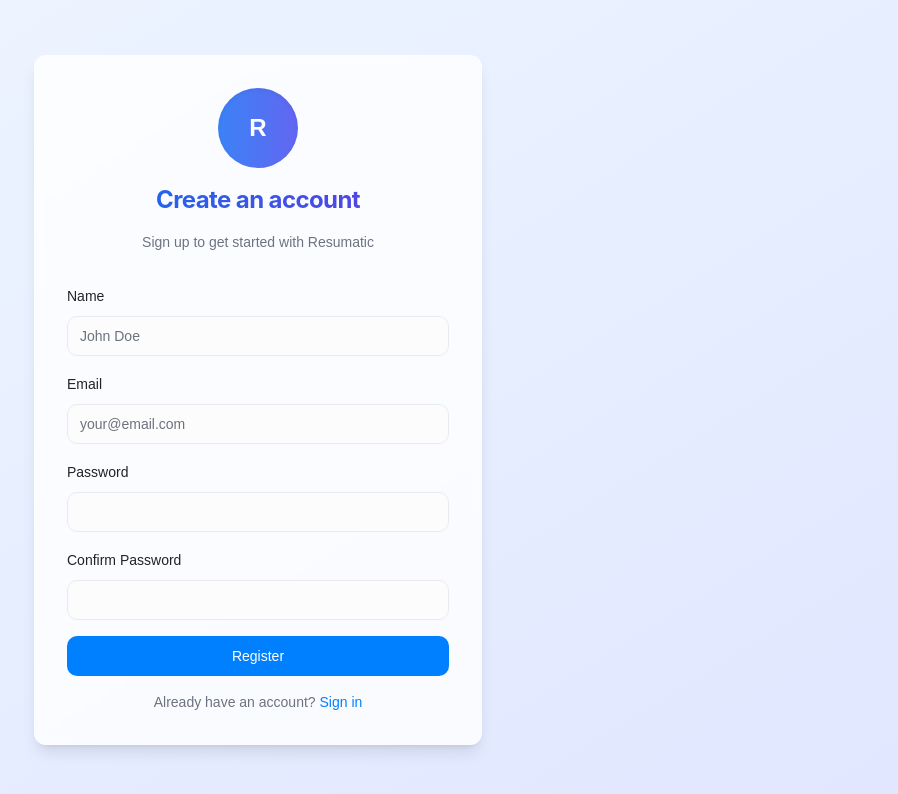
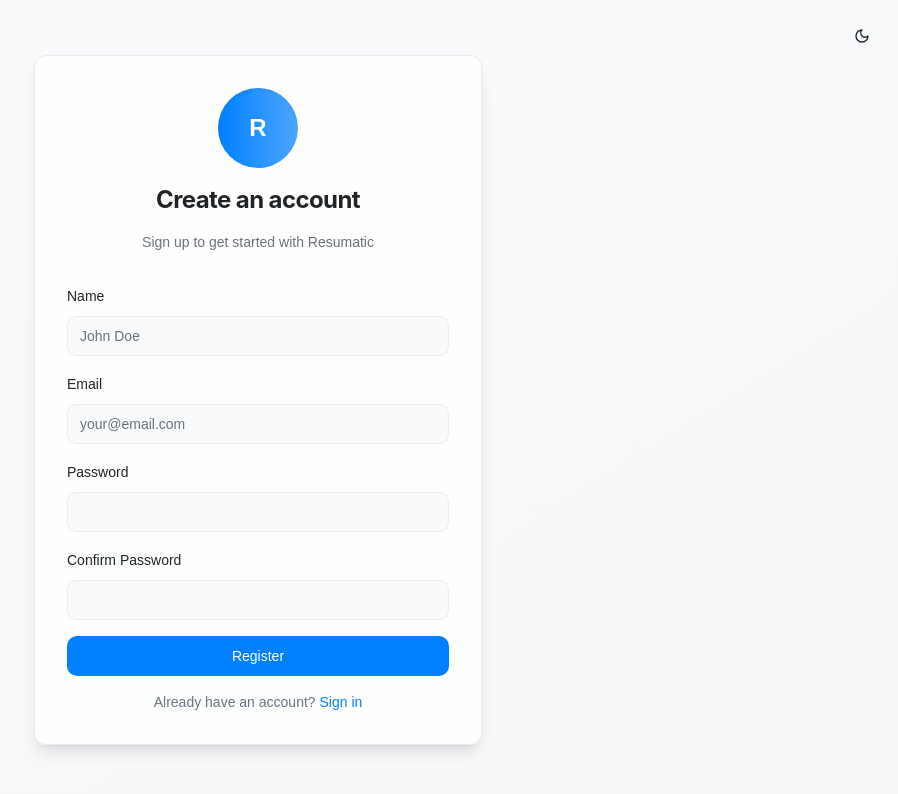
Before and after one commit to sakshi073/resumatic-sift, a React (Vite) app: page /register in a window 1280 px wide. Shown: the top 794 px of the page, without its empty margins (382-1280 px from the left). Built offline with nearby package versions, Linux system fonts and the light colour scheme; a web font is replaced by a local one.

Commit message:
Add theme toggle
Implements a theme toggle feature to switch between dark and light themes.

```diff
--- a/src/App.css
+++ b/src/App.css
@@ -7,11 +7,26 @@
 }
 
 body {
+  transition: background-color 0.3s ease, color 0.3s ease;
+}
+
+/* Light Theme (default) */
+body {
   background-color: #f8fafc;
   background-image:
     radial-gradient(at 80% 0%, rgba(189, 227, 255, 0.2) 0px, transparent 50%),
     radial-gradient(at 0% 50%, rgba(209, 213, 254, 0.2) 0px, transparent 50%);
   background-attachment: fixed;
+}
+
+/* Dark Theme */
+body.dark {
+  background-color: #0f172a;
+  background-image:
+    radial-gradient(at 80% 0%, rgba(30, 58, 138, 0.2) 0px, transparent 50%),
+    radial-gradient(at 0% 50%, rgba(51, 65, 85, 0.2) 0px, transparent 50%);
+  background-attachment: fixed;
+  color: #f1f5f9;
 }
 
 .logo {
@@ -52,15 +67,29 @@ body {
   box-shadow: 0 10px 25px -5px rgba(0, 0, 0, 0.1);
 }
 
+/* For dark theme */
+.dark .card:hover {
+  box-shadow: 0 10px 25px -5px rgba(0, 0, 0, 0.5);
+}
+
 .read-the-docs {
   color: #888;
 }
 
+/* Glassmorphism - Light Theme */
 .glassmorphism {
   background: rgba(255, 255, 255, 0.7);
   backdrop-filter: blur(10px);
   border: 1px solid rgba(255, 255, 255, 0.3);
   box-shadow: 0 8px 32px rgba(0, 0, 0, 0.1);
+}
+
+/* Glassmorphism - Dark Theme */
+.dark .glassmorphism {
+  background: rgba(15, 23, 42, 0.7);
+  backdrop-filter: blur(10px);
+  border: 1px solid rgba(255, 255, 255, 0.1);
+  box-shadow: 0 8px 32px rgba(0, 0, 0, 0.3);
 }
 
 @keyframes fadeUp {
@@ -90,3 +119,11 @@ body {
 .pulse {
   animation: pulse 2s cubic-bezier(0.4, 0, 0.6, 1) infinite;
 }
+
+/* Dark mode button animation */
+.theme-toggle {
+  transition: all 0.3s ease;
+}
+.theme-toggle:hover {
+  transform: rotate(45deg);
+}
--- a/src/App.tsx
+++ b/src/App.tsx
@@ -5,6 +5,7 @@ import { TooltipProvider } from "@/components/ui/tooltip";
 import { QueryClient, QueryClientProvider } from "@tanstack/react-query";
 import { BrowserRouter, Routes, Route } from "react-router-dom";
 import { AuthProvider } from "./context/AuthContext";
+import { ThemeProvider } from "./context/ThemeContext";
 import Index from "./pages/Index";
 import NotFound from "./pages/NotFound";
 import Login from "./pages/Login";
@@ -15,6 +16,7 @@ const queryClient = new QueryClient();
 
 const App = () => (
   <QueryClientProvider client={queryClient}>
+    <ThemeProvider>
       <TooltipProvider>
         <Toaster />
         <Sonner />
@@ -34,6 +36,7 @@ const App = () => (
           </BrowserRouter>
         </AuthProvider>
       </TooltipProvider>
+    </ThemeProvider>
   </QueryClientProvider>
 );
 
--- /dev/null
+++ b/src/components/ThemeToggle.tsx
@@ -0,0 +1,34 @@
+
+import React from 'react';
+import { Moon, Sun } from 'lucide-react';
+import { useTheme } from '@/context/ThemeContext';
+import { Button } from '@/components/ui/button';
+import { cn } from '@/lib/utils';
+
+interface ThemeToggleProps {
+  className?: string;
+  variant?: 'default' | 'outline' | 'ghost';
+}
+
+export function ThemeToggle({
+  className = '',
+  variant = 'ghost'
+}: ThemeToggleProps) {
+  const { theme, toggleTheme } = useTheme();
+
+  return (
+    <Button
+      variant={variant}
+      size="icon"
+      onClick={toggleTheme}
+      className={cn("rounded-full", className)}
+      aria-label="Toggle theme"
+    >
+      {theme === 'dark' ? (
+        <Sun className="h-[1.2rem] w-[1.2rem] rotate-0 scale-100 transition-all" />
+      ) : (
+        <Moon className="h-[1.2rem] w-[1.2rem] rotate-0 scale-100 transition-all" />
+      )}
+    </Button>
+  );
+}
--- /dev/null
+++ b/src/context/ThemeContext.tsx
@@ -0,0 +1,48 @@
+
+import React, { createContext, useContext, useEffect, useState } from 'react';
+
+type Theme = 'light' | 'dark';
+
+interface ThemeContextType {
+  theme: Theme;
+  toggleTheme: () => void;
+}
+
+const ThemeContext = createContext<ThemeContextType | undefined>(undefined);
+
+export function ThemeProvider({ children }: { children: React.ReactNode }) {
+  const [theme, setTheme] = useState<Theme>(() => {
+    // Check if theme preference exists in localStorage
+    const savedTheme = localStorage.getItem('theme') as Theme;
+    // Check if OS prefers dark mode
+    const prefersDark = window.matchMedia('(prefers-color-scheme: dark)').matches;
+
+    return savedTheme || (prefersDark ? 'dark' : 'light');
+  });
+
+  // Update the data-theme attribute on the document when theme changes
+  useEffect(() => {
+    const root = window.document.documentElement;
+    root.classList.remove('light', 'dark');
+    root.classList.add(theme);
+    localStorage.setItem('theme', theme);
+  }, [theme]);
+
+  const toggleTheme = () => {
+    setTheme(prevTheme => (prevTheme === 'light' ? 'dark' : 'light'));
+  };
+
+  return (
+    <ThemeContext.Provider value={{ theme, toggleTheme }}>
+      {children}
+    </ThemeContext.Provider>
+  );
+}
+
+export const useTheme = () => {
+  const context = useContext(ThemeContext);
+  if (context === undefined) {
+    throw new Error('useTheme must be used within a ThemeProvider');
+  }
+  return context;
+};
--- a/src/index.css
+++ b/src/index.css
@@ -8,7 +8,7 @@
 
 @layer base {
   :root {
-    --background: 0 0% 99%;
+    --background: 210 40% 98%;
     --foreground: 210 10% 14%;
 
     --card: 0 0% 100%;
@@ -49,16 +49,16 @@
   }
 
   .dark {
-    --background: 210 10% 10%;
+    --background: 210 30% 8%;
     --foreground: 0 0% 95%;
 
-    --card: 210 10% 12%;
+    --card: 210 30% 10%;
     --card-foreground: 0 0% 95%;
 
-    --popover: 210 10% 12%;
+    --popover: 210 30% 10%;
     --popover-foreground: 0 0% 95%;
 
-    --primary: 210 100% 50%;
+    --primary: 210 100% 60%;
     --primary-foreground: 0 0% 100%;
 
     --secondary: 215 14% 16%;
@@ -75,7 +75,7 @@
 
     --border: 215 14% 20%;
     --input: 215 14% 20%;
-    --ring: 210 100% 50%;
+    --ring: 210 100% 60%;
   }
 }
 
@@ -97,6 +97,10 @@
   @apply bg-white/90 backdrop-blur-md border border-white/20 shadow-sm;
 }
 
+.dark .glassmorphism {
+  @apply bg-black/40 backdrop-blur-md border border-white/10 shadow-md;
+}
+
 .card-hover {
   @apply transition-all duration-300 hover:shadow-md hover:translate-y-[-2px];
 }
@@ -111,3 +115,7 @@
 .animate-stagger > *:nth-child(8) { animation-delay: 350ms; }
 .animate-stagger > *:nth-child(9) { animation-delay: 400ms; }
 .animate-stagger > *:nth-child(10) { animation-delay: 450ms; }
+
+.theme-transition {
+  @apply transition-colors duration-300 ease-in-out;
+}
--- a/src/pages/Login.tsx
+++ b/src/pages/Login.tsx
@@ -4,6 +4,7 @@ import { Navigate } from 'react-router-dom';
 import AuthForm from '@/components/auth/AuthForm';
 import { useAuth } from '@/context/AuthContext';
 import { Skeleton } from '@/components/ui/skeleton';
+import { ThemeToggle } from '@/components/ThemeToggle';
 
 const Login = () => {
   const { isAuthenticated, loading } = useAuth();
@@ -13,10 +14,13 @@ const Login = () => {
   }
 
   return (
-    <div className="min-h-screen flex items-center justify-center bg-gradient-to-br from-blue-50 to-indigo-100 animate-fade-in">
+    <div className="min-h-screen flex items-center justify-center bg-gradient-to-br from-background to-muted/50 animate-fade-in transition-colors duration-300">
+      <div className="absolute top-4 right-4">
+        <ThemeToggle />
+      </div>
       <div className="w-full max-w-md">
         {loading ? (
-          <div className="bg-card/80 backdrop-blur-sm rounded-lg p-8 shadow-lg border border-white/20 w-full max-w-md">
+          <div className="bg-card/80 backdrop-blur-sm rounded-lg p-8 shadow-lg border border-border w-full max-w-md">
             <Skeleton className="h-12 w-12 rounded-full mx-auto mb-4" />
             <Skeleton className="h-10 w-3/4 mx-auto mb-4" />
             <Skeleton className="h-6 w-2/3 mx-auto mb-10" />
@@ -24,12 +28,12 @@ const Login = () => {
             <Skeleton className="h-10 w-full" />
           </div>
         ) : (
-          <div className="bg-card/80 backdrop-blur-sm rounded-lg p-8 shadow-lg border border-white/20 transition-all duration-300 hover:shadow-xl animate-scale-in">
+          <div className="bg-card/80 backdrop-blur-sm rounded-lg p-8 shadow-lg border border-border transition-all duration-300 hover:shadow-xl animate-scale-in">
             <div className="flex flex-col items-center gap-2">
-              <div className="h-20 w-20 rounded-full bg-gradient-to-r from-blue-500 to-indigo-500 flex items-center justify-center mb-2 shadow-inner">
-                <span className="text-2xl text-white font-bold">R</span>
+              <div className="h-20 w-20 rounded-full bg-gradient-to-r from-primary to-primary/70 flex items-center justify-center mb-2 shadow-inner">
+                <span className="text-2xl text-primary-foreground font-bold">R</span>
               </div>
-              <h1 className="text-3xl font-bold text-foreground bg-clip-text text-transparent bg-gradient-to-r from-blue-600 to-indigo-600">
+              <h1 className="text-3xl font-bold text-foreground">
                 Sign in to Resumatic
               </h1>
               <p className="text-base text-muted-foreground mt-2">
--- a/src/pages/Register.tsx
+++ b/src/pages/Register.tsx
@@ -3,6 +3,7 @@ import React from 'react';
 import { Link, Navigate } from 'react-router-dom';
 import AuthForm from '@/components/auth/AuthForm';
 import { useAuth } from '@/context/AuthContext';
+import { ThemeToggle } from '@/components/ThemeToggle';
 
 const Register = () => {
   const { isAuthenticated } = useAuth();
@@ -17,14 +18,17 @@ const Register = () => {
   };
 
   return (
-    <div className="flex min-h-screen items-center justify-center px-4 py-12 sm:px-6 lg:px-8 bg-gradient-to-br from-blue-50 to-indigo-100 animate-fade-in">
+    <div className="flex min-h-screen items-center justify-center px-4 py-12 sm:px-6 lg:px-8 bg-gradient-to-br from-background to-muted/50 animate-fade-in transition-colors duration-300">
+      <div className="absolute top-4 right-4">
+        <ThemeToggle />
+      </div>
       <div className="w-full max-w-md space-y-8">
-        <div className="bg-card/80 backdrop-blur-sm rounded-lg p-8 shadow-lg border border-white/20 transition-all duration-300 hover:shadow-xl animate-scale-in">
+        <div className="bg-card/80 backdrop-blur-sm rounded-lg p-8 shadow-lg border border-border transition-all duration-300 hover:shadow-xl animate-scale-in">
           <div className="flex flex-col items-center gap-2">
-            <div className="h-20 w-20 rounded-full bg-gradient-to-r from-blue-500 to-indigo-500 flex items-center justify-center mb-2 shadow-inner">
-              <span className="text-2xl text-white font-bold">R</span>
+            <div className="h-20 w-20 rounded-full bg-gradient-to-r from-primary to-primary/70 flex items-center justify-center mb-2 shadow-inner">
+              <span className="text-2xl text-primary-foreground font-bold">R</span>
             </div>
-            <h1 className="text-2xl font-bold tracking-tight bg-clip-text text-transparent bg-gradient-to-r from-blue-600 to-indigo-600">Create an account</h1>
+            <h1 className="text-2xl font-bold tracking-tight text-foreground">Create an account</h1>
             <p className="text-sm text-muted-foreground mt-2">
               Sign up to get started with Resumatic
             </p>
@@ -40,7 +44,7 @@ const Register = () => {
           <div className="text-center mt-4">
             <p className="text-sm text-muted-foreground">
               Already have an account?{' '}
-              <Link to="/login" className="font-medium text-primary hover:underline hover:text-blue-700 transition-colors">
+              <Link to="/login" className="font-medium text-primary hover:underline hover:text-primary/80 transition-colors">
                 Sign in
               </Link>
             </p>
--- a/tailwind.config.ts
+++ b/tailwind.config.ts
@@ -101,6 +101,10 @@ export default {
 				'blur-in': {
 					from: { filter: 'blur(8px)', opacity: '0' },
 					to: { filter: 'blur(0)', opacity: '1' }
+				},
+				'theme-fade': {
+					from: { opacity: '0.8' },
+					to: { opacity: '1' }
 				}
 			},
 			animation: {
@@ -110,7 +114,8 @@ export default {
 				'fade-up': 'fade-up 0.5s ease-out',
 				'scale-in': 'scale-in 0.4s ease-out',
 				'slide-in': 'slide-in 0.4s ease-out',
-				'blur-in': 'blur-in 0.4s ease-out'
+				'blur-in': 'blur-in 0.4s ease-out',
+				'theme-fade': 'theme-fade 0.3s ease-out'
 			}
 		}
 	},
```
Lines whose indentation alone changed are shown as unchanged.
